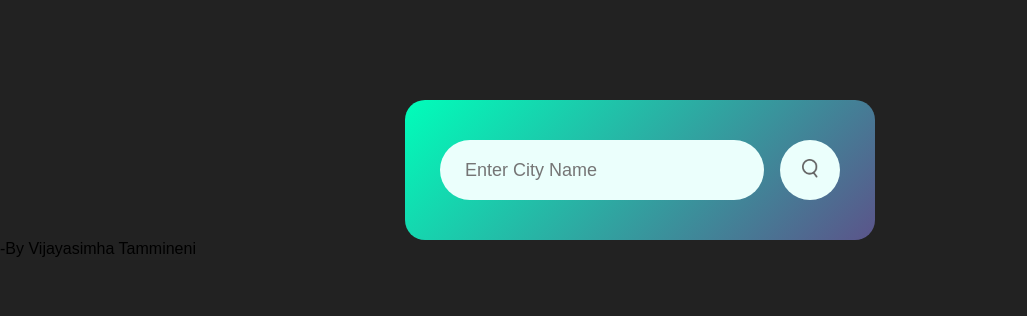
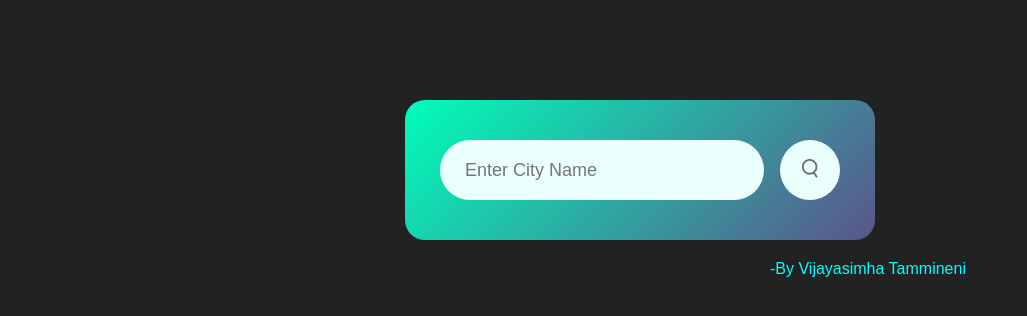
Before and after one commit to Vijayasimha9392/Weather-App-WebProject, a plain HTML site: page index.html in a window 1280 px wide. Shown: the whole page, without its empty margins (0-1027 px from the left). Drawn offline with Linux system fonts and the light colour scheme.

Commit message:
Update style.css

```diff
--- a/style.css
+++ b/style.css
@@ -93,3 +93,10 @@ body{
     margin-top: 10px;
     display: none;
 }
+.footer{
+    padding-top: 20px;
+}
+.footer-text{
+    color: aqua;
+    padding-left: 770px;
+}
```
